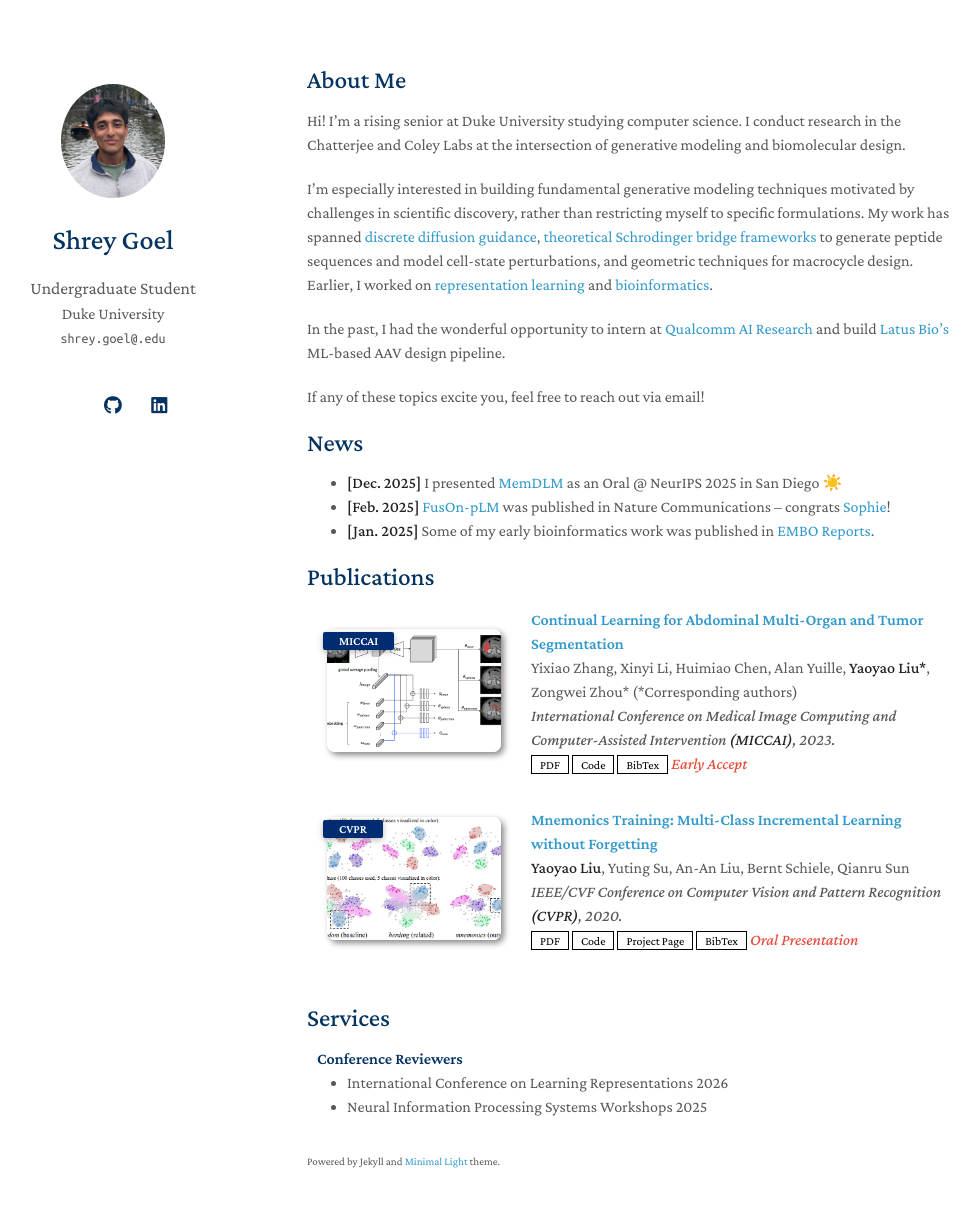
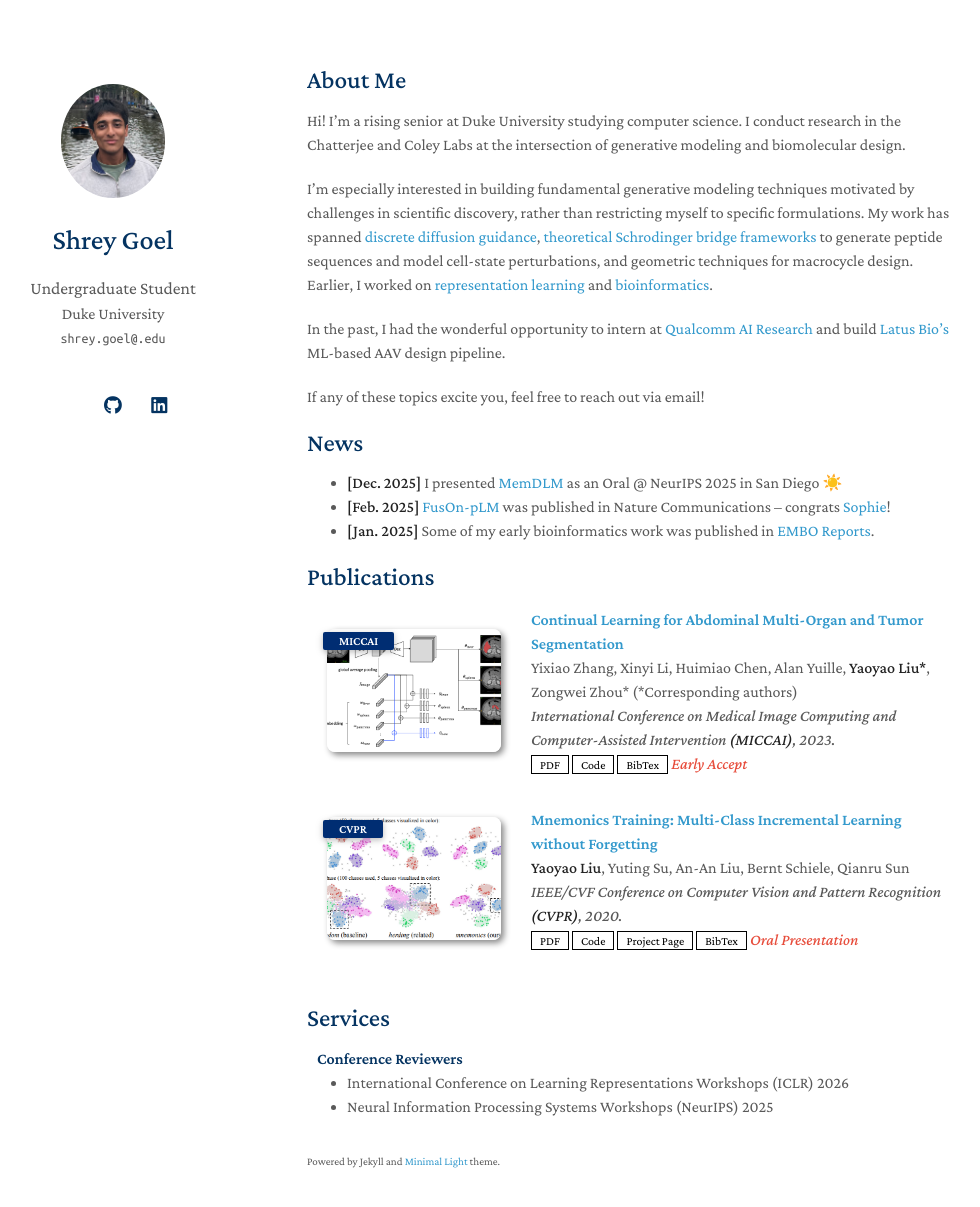
Before and after one commit to shreygoel09/shreygoel09.github.io, a Jekyll site: the page built from index.md, in a window 1280 px wide and 1242 px high. Shown: the top 1207 px of the window, without its empty margins (163-1143 px from the left). Built offline with Jekyll 4.4.1, drawn with Linux system fonts in a browser that asks for light colours; a style sheet for code colours, icons or effects is not loaded; our own code applies the rules of GitHub Pages for plain Markdown files.

Commit message:
Update services.md

```diff
--- a/_includes/services.md
+++ b/_includes/services.md
@@ -3,6 +3,6 @@
 <h4 style="margin:0 10px 0;">Conference Reviewers</h4>
 
 <ul style="margin:0 0 5px;">
-  <li><a href="https://iclr.cc/"><autocolor>International Conference on Learning Representations 2026</autocolor></a></li>
-  <li><a href="=https://neurips.cc/Conferences/2025/"><autocolor>Neural Information Processing Systems Workshops 2025</autocolor></a></li>
+  <li><a href="https://iclr.cc/"><autocolor>International Conference on Learning Representations Workshops (ICLR) 2026</autocolor></a></li>
+  <li><a href="https://neurips.cc/Conferences/2025/"><autocolor>Neural Information Processing Systems Workshops (NeurIPS) 2025</autocolor></a></li>
 </ul>
```
